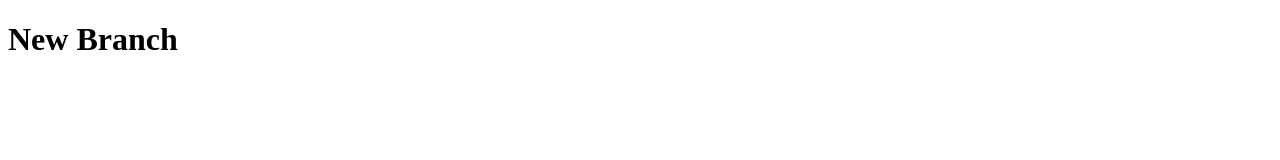
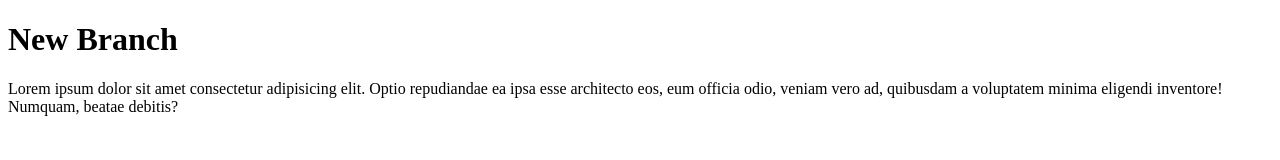
Before and after one commit to MTAHIR241/tets, a plain HTML site: page all.html in a window 1280 px wide. Drawn offline with Linux system fonts and the light colour scheme.

Commit message:
second push

```diff
--- a/all.html
+++ b/all.html
@@ -8,5 +8,6 @@
 </head>
 <body>
     <h1>New Branch</h1>
+    <p>Lorem ipsum dolor sit amet consectetur adipisicing elit. Optio repudiandae ea ipsa esse architecto eos, eum officia odio, veniam vero ad, quibusdam a voluptatem minima eligendi inventore! Numquam, beatae debitis?</p>
 </body>
 </html>
```
